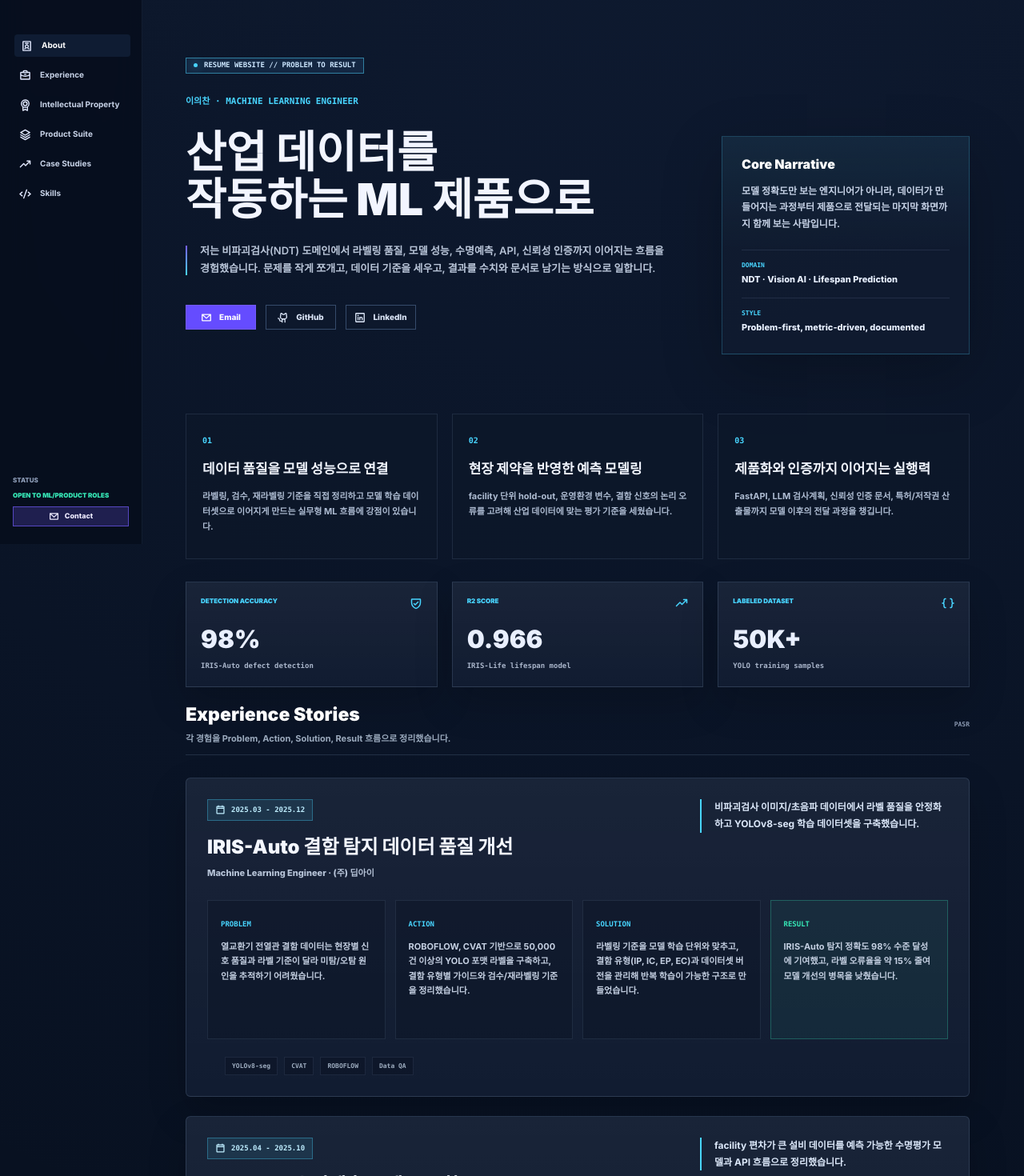
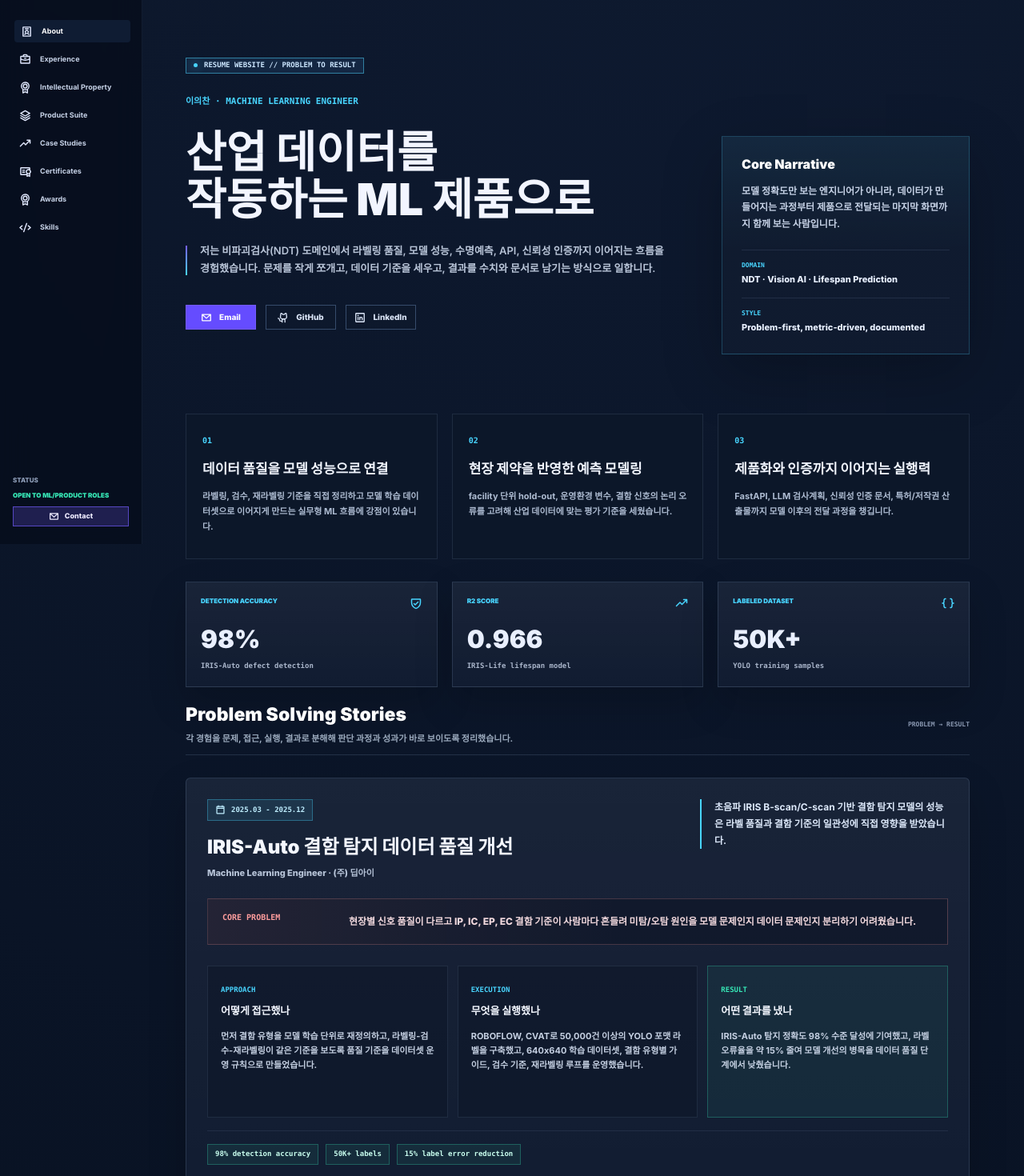
Before and after one commit to UICHANLEE/resume, a React (Vite) app: page / in a window 1280 px wide. Shown: the part 120-1590 px from the top of the page at 80% size. Built offline with nearby package versions, Linux system fonts and the light colour scheme.

Commit message:
Clarify problem solving outcomes

```diff
--- a/src/App.jsx
+++ b/src/App.jsx
@@ -25,6 +25,8 @@
   { id: "ip", label: "Intellectual Property", icon: Medal },
   { id: "products", label: "Product Suite", icon: Stack },
   { id: "cases", label: "Case Studies", icon: TrendUp },
+  { id: "certificates", label: "Certificates", icon: Certificate },
+  { id: "awards", label: "Awards", icon: Medal },
   { id: "skills", label: "Skills", icon: Code },
 ];
 
@@ -118,16 +120,17 @@
     role: "Machine Learning Engineer",
     company: "(주) 딥아이",
     title: "IRIS-Auto 결함 탐지 데이터 품질 개선",
-    summary:
-      "비파괴검사 이미지/초음파 데이터에서 라벨 품질을 안정화하고 YOLOv8-seg 학습 데이터셋을 구축했습니다.",
+    context:
+      "초음파 IRIS B-scan/C-scan 기반 결함 탐지 모델의 성능은 라벨 품질과 결함 기준의 일관성에 직접 영향을 받았습니다.",
     problem:
-      "열교환기 전열관 결함 데이터는 현장별 신호 품질과 라벨 기준이 달라 미탐/오탐 원인을 추적하기 어려웠습니다.",
-    action:
-      "ROBOFLOW, CVAT 기반으로 50,000건 이상의 YOLO 포맷 라벨을 구축하고, 결함 유형별 가이드와 검수/재라벨링 기준을 정리했습니다.",
-    solution:
-      "라벨링 기준을 모델 학습 단위와 맞추고, 결함 유형(IP, IC, EP, EC)과 데이터셋 버전을 관리해 반복 학습이 가능한 구조로 만들었습니다.",
+      "현장별 신호 품질이 다르고 IP, IC, EP, EC 결함 기준이 사람마다 흔들려 미탐/오탐 원인을 모델 문제인지 데이터 문제인지 분리하기 어려웠습니다.",
+    approach:
+      "먼저 결함 유형을 모델 학습 단위로 재정의하고, 라벨링-검수-재라벨링이 같은 기준을 보도록 품질 기준을 데이터셋 운영 규칙으로 만들었습니다.",
+    execution:
+      "ROBOFLOW, CVAT로 50,000건 이상의 YOLO 포맷 라벨을 구축했고, 640x640 학습 데이터셋, 결함 유형별 가이드, 검수 기준, 재라벨링 루프를 운영했습니다.",
     result:
-      "IRIS-Auto 탐지 정확도 98% 수준 달성에 기여했고, 라벨 오류율을 약 15% 줄여 모델 개선의 병목을 낮췄습니다.",
+      "IRIS-Auto 탐지 정확도 98% 수준 달성에 기여했고, 라벨 오류율을 약 15% 줄여 모델 개선의 병목을 데이터 품질 단계에서 낮췄습니다.",
+    impact: ["98% detection accuracy", "50K+ labels", "15% label error reduction"],
     tags: ["YOLOv8-seg", "CVAT", "ROBOFLOW", "Data QA"],
   },
   {
@@ -135,16 +138,17 @@
     role: "FT-Transformer & API Contributor",
     company: "(주) 딥아이",
     title: "IRIS-Life 수명예측 모델 고도화",
-    summary:
-      "facility 편차가 큰 설비 데이터를 예측 가능한 수명평가 모델과 API 흐름으로 정리했습니다.",
+    context:
+      "열교환기 수명평가는 단순 회귀 문제가 아니라 설비별 운전 조건과 facility 분포 차이를 반영해야 하는 산업 예측 문제였습니다.",
     problem:
-      "초기 수명예측 모델은 facility별 분포 차이와 feature 정의 문제로 성능 편차가 컸고, R2가 음수로 떨어지는 케이스도 있었습니다.",
-    action:
-      "33,300개 샘플, 57개 feature, 37개 facility 기준으로 데이터를 재구성하고 facility hold-out 분할과 샘플링 로직을 적용했습니다.",
-    solution:
-      "FT-Transformer 학습을 최적화하고 LifeEvaluator, 시각화 모듈, FastAPI 엔드포인트로 모델 결과를 제품 흐름에 연결했습니다.",
+      "초기 모델은 facility별 분포 차이와 feature 정의 문제로 성능 편차가 컸고, 일부 실험에서는 R2가 음수로 떨어져 모델 신뢰성을 설명하기 어려웠습니다.",
+    approach:
+      "모델 구조보다 먼저 데이터 분할 기준을 의심했습니다. 같은 설비가 학습/검증에 섞이지 않도록 facility hold-out 기준을 세우고 feature를 재정의했습니다.",
+    execution:
+      "33,300개 샘플, 57개 feature, 37개 facility 기준으로 데이터를 재구성하고, 샘플링 로직과 FT-Transformer 학습 설정을 반복 실험했습니다.",
     result:
-      "R2 0.966, RMSE 2.57, MAE 1.99, MAPE 4.24% 성능을 달성했고 수명평가 REST API와 LLM 검사계획 기능까지 확장했습니다.",
+      "R2 0.966, RMSE 2.57, MAE 1.99, MAPE 4.24% 성능을 달성했고 수명평가 REST API와 LLM 검사계획 기능까지 제품 흐름으로 연결했습니다.",
+    impact: ["R2 0.966", "RMSE 2.57", "MAPE 4.24%", "FastAPI delivery"],
     tags: ["FT-Transformer", "FastAPI", "Sampling", "LifeEvaluator"],
   },
   {
@@ -152,16 +156,17 @@
     role: "Reliability Documentation",
     company: "(주) 딥아이",
     title: "TTA AI 신뢰성 인증 대응",
-    summary:
-      "모델 성능뿐 아니라 신뢰성, 위험관리, 설명가능성 문서를 제품 품질 체계 안에 정리했습니다.",
+    context:
+      "산업용 AI는 정확도만 높아서는 도입되기 어렵고, 실패 원인과 위험 통제 근거를 문서로 설명할 수 있어야 했습니다.",
     problem:
-      "산업용 AI는 정확도 외에도 위험관리, 문서 완성도, 환경 영향, 현장 QA 근거를 인증 관점에서 설명해야 했습니다.",
-    action:
-      "ISO/IEC 23894 기반 위험관리계획서와 위험관리대장을 작성하고, TTA 중간심사 회의록과 시스템 설명 자료를 정리했습니다.",
-    solution:
-      "결함 검출 실패 원인, Random Forest 기반 XAI, 탄소/전력 모니터링 등 평가 항목별 근거를 인증 문서에 연결했습니다.",
+      "TTA 신뢰성 인증에서는 모델 성능, 위험관리, 설명가능성, 환경 영향, 현장 QA 근거를 각각 따로가 아니라 하나의 품질 체계로 설명해야 했습니다.",
+    approach:
+      "인증 항목을 먼저 분해한 뒤, 각 항목이 실제 시스템의 어떤 데이터, 모델, 운영 문서와 연결되는지 추적 가능한 구조로 정리했습니다.",
+    execution:
+      "ISO/IEC 23894 기반 위험관리계획서와 위험관리대장을 작성하고, 결함 미검출 원인, Random Forest 기반 XAI, 탄소/전력 모니터링 근거를 문서화했습니다.",
     result:
       "2025.08.05 TTA 신뢰성 중간심사를 통과했고, 문서 완성도와 위험도 커스터마이징 측면에서 긍정 평가를 받았습니다.",
+    impact: ["TTA mid-review passed", "ISO/IEC 23894", "XAI evidence", "Risk docs"],
     tags: ["TTA", "ISO/IEC 23894", "XAI", "Risk Management"],
   },
   {
@@ -169,16 +174,17 @@
     role: "E-commerce Operator",
     company: "구매대행 온라인 쇼핑몰",
     title: "상품 카테고리 표준화와 운영 자동화",
-    summary:
-      "실제 커머스 운영 경험을 통해 데이터 분류, 속성 정리, 자동화의 필요성을 몸으로 익혔습니다.",
+    context:
+      "쇼핑몰 운영은 상품명, 속성, 카테고리의 작은 불일치가 노출 품질과 반복 업무량으로 바로 이어지는 데이터 운영 문제였습니다.",
     problem:
       "여러 판매 채널의 상품명, 속성, 카테고리 기준이 달라 중복 등록과 검색 정확도 저하가 반복됐습니다.",
-    action:
-      "토스쇼핑, 스마트스토어, 쿠팡윙, ESM+ 운영 데이터를 비교하며 중복/모호 카테고리를 계층 구조로 재정리했습니다.",
-    solution:
-      "상품명, 속성, 카테고리 기준을 표준화하고 자동 등록/수집 파이프라인 아이디어를 개인 프로젝트로 확장했습니다.",
+    approach:
+      "채널별 기준을 그대로 맞추기보다, 공통 상품 속성과 카테고리 계층을 먼저 정의해 중복과 모호성을 줄이는 방향으로 접근했습니다.",
+    execution:
+      "토스쇼핑, 스마트스토어, 쿠팡윙, ESM+ 운영 데이터를 비교하며 중복/모호 카테고리를 재분류하고, 자동 등록/수집 파이프라인 아이디어로 확장했습니다.",
     result:
       "중복 카테고리를 약 30% 줄이고 분류 일관성을 95% 이상으로 끌어올려 운영 효율과 검색 품질을 개선했습니다.",
+    impact: ["30% duplicate reduction", "95%+ consistency", "multi-channel ops"],
     tags: ["Commerce", "Taxonomy", "Automation", "Operations"],
   },
 ];
@@ -187,23 +193,47 @@
   {
     title: "Data Integrity & Facility Split",
     problem: "동일 facility와 파일명이 서로 다른 폴더에 중복되어 학습/검증 데이터가 섞일 위험이 있었습니다.",
-    action: "facility + 파일명 6자리 기준 매핑 테이블을 만들고 공통 facility 103개만 필터링했습니다.",
+    action: "데이터 누수를 먼저 의심하고 facility + 파일명 6자리 기준 매핑 테이블을 만들어 공통 facility 103개만 필터링했습니다.",
     result: "데이터 누수를 줄이고 수명예측 모델 평가를 facility 단위 hold-out 기준으로 안정화했습니다.",
     metric: "103 facilities",
   },
   {
     title: "SVR Performance Optimization",
     problem: "자동평가 파이프라인에서 SVR 처리 시간이 길어 현장 QA 반복 속도가 떨어졌습니다.",
-    action: "n_jobs, epsilon, C 값을 조정하고 KernelRidge/FastPoly 대체 모델을 비교했습니다.",
+    action: "성능 병목을 모델 정확도와 처리 시간으로 나누고 n_jobs, epsilon, C 튜닝과 KernelRidge/FastPoly 대체 모델을 비교했습니다.",
     result: "기준 처리 시간을 35초에서 22초로 줄였고, 대체 모델에서는 25초에서 6초까지 단축 가능성을 확인했습니다.",
     metric: "35s -> 22s",
   },
   {
     title: "FT-Transformer Model Recovery",
     problem: "초기 모델은 facility 편차와 feature 품질 문제로 R2가 낮거나 음수로 흔들렸습니다.",
-    action: "feature 정의, 샘플링, 분할 기준, 하이퍼파라미터를 재점검하며 실험 로그를 축적했습니다.",
+    action: "모델만 교체하지 않고 feature 정의, 샘플링, 분할 기준, 하이퍼파라미터를 순서대로 분리해 실험 로그를 축적했습니다.",
     result: "R2 0.847에서 0.966까지 끌어올려 산업 데이터 예측 모델로 설명 가능한 성능을 만들었습니다.",
     metric: "R2 0.966",
+  },
+];
+
+const certificates = [
+  {
+    name: "ADsP",
+    fullName: "데이터분석 준전문가",
+    date: "2024.09.06",
+    note: "데이터 분석 기본기와 통계/모델링 기반 역량을 검증한 자격입니다.",
+  },
+  {
+    name: "SQLD",
+    fullName: "SQL 개발자",
+    date: "2025.04.05",
+    note: "데이터 모델링, SQL 작성, 관계형 데이터베이스 이해를 검증한 자격입니다.",
+  },
+];
+
+const awards = [
+  {
+    name: "2024 동남권 LINC3.0 글로벌 창업 노마드 캠프 우수상",
+    team: "Keepu",
+    date: "2024.08.28 - 2024.08.31",
+    note: "창업 아이디어를 팀 단위로 구체화하고 발표해 우수상으로 인정받았습니다.",
   },
 ];
 
@@ -373,10 +403,10 @@
         <section className="section-panel experience-section" id="experience">
           <div className="section-heading">
             <div>
-              <h2>Experience Stories</h2>
-              <p>각 경험을 Problem, Action, Solution, Result 흐름으로 정리했습니다.</p>
+              <h2>Problem Solving Stories</h2>
+              <p>각 경험을 문제, 접근, 실행, 결과로 분해해 판단 과정과 성과가 바로 보이도록 정리했습니다.</p>
             </div>
-            <span>PASR</span>
+            <span>Problem → Result</span>
           </div>
 
           <div className="story-list">
@@ -393,14 +423,24 @@
                       {entry.role} · {entry.company}
                     </p>
                   </div>
-                  <strong>{entry.summary}</strong>
+                  <strong>{entry.context}</strong>
+                </div>
+
+                <div className="problem-strip">
+                  <span>Core Problem</span>
+                  <p>{entry.problem}</p>
                 </div>
 
                 <div className="pasr-grid">
-                  <StoryStep label="Problem" text={entry.problem} />
-                  <StoryStep label="Action" text={entry.action} />
-                  <StoryStep label="Solution" text={entry.solution} />
-                  <StoryStep label="Result" text={entry.result} highlight />
+                  <StoryStep label="Approach" title="어떻게 접근했나" text={entry.approach} />
+                  <StoryStep label="Execution" title="무엇을 실행했나" text={entry.execution} />
+                  <StoryStep label="Result" title="어떤 결과를 냈나" text={entry.result} highlight />
+                </div>
+
+                <div className="impact-row" aria-label={`${entry.title} outcomes`}>
+                  {entry.impact.map((item) => (
+                    <span key={item}>{item}</span>
+                  ))}
                 </div>
 
                 <div className="tag-row">
@@ -488,10 +528,54 @@
                   <strong>{study.metric}</strong>
                 </header>
                 <div className="case-steps">
-                  <StoryStep label="Problem" text={study.problem} />
-                  <StoryStep label="Action" text={study.action} />
-                  <StoryStep label="Result" text={study.result} highlight />
+                  <StoryStep label="Problem" title="무엇이 문제였나" text={study.problem} />
+                  <StoryStep label="Approach" title="어떻게 접근했나" text={study.action} />
+                  <StoryStep label="Result" title="결과는 무엇인가" text={study.result} highlight />
                 </div>
+              </article>
+            ))}
+          </div>
+        </section>
+
+        <section className="section-panel credentials-section" id="certificates">
+          <div className="section-heading">
+            <div>
+              <h2>Certificates</h2>
+              <p>데이터 분석과 SQL 역량을 검증한 자격증입니다.</p>
+            </div>
+            <span>verified</span>
+          </div>
+
+          <div className="credential-grid">
+            {certificates.map((certificate) => (
+              <article className="credential-card" key={certificate.name}>
+                <span>{certificate.date}</span>
+                <h3>{certificate.name}</h3>
+                <strong>{certificate.fullName}</strong>
+                <p>{certificate.note}</p>
+              </article>
+            ))}
+          </div>
+        </section>
+
+        <section className="section-panel credentials-section" id="awards">
+          <div className="section-heading">
+            <div>
+              <h2>Awards</h2>
+              <p>팀 프로젝트와 창업 아이디어 실행력을 인정받은 수상 이력입니다.</p>
+            </div>
+            <span>achievement</span>
+          </div>
+
+          <div className="award-list">
+            {awards.map((award) => (
+              <article className="award-card" key={award.name}>
+                <div>
+                  <span>{award.date}</span>
+                  <h3>{award.name}</h3>
+                  <strong>Team {award.team}</strong>
+                </div>
+                <p>{award.note}</p>
               </article>
             ))}
           </div>
@@ -542,10 +626,11 @@
   );
 }
 
-function StoryStep({ label, text, highlight = false }) {
+function StoryStep({ label, title, text, highlight = false }) {
   return (
     <div className={highlight ? "story-step highlight" : "story-step"}>
       <span>{label}</span>
+      {title ? <strong>{title}</strong> : null}
       <p>{text}</p>
     </div>
   );
--- a/src/styles.css
+++ b/src/styles.css
@@ -102,8 +102,8 @@
 
 .side-nav {
   display: grid;
-  gap: 9px;
-  margin-top: 64px;
+  gap: 7px;
+  margin-top: 46px;
 }
 
 .side-nav a {
@@ -113,7 +113,7 @@
   min-height: 28px;
   border-radius: 4px;
   color: #c8d3e8;
-  font-size: 10px;
+  font-size: 9px;
   font-weight: 700;
   letter-spacing: 0;
   padding: 6px 8px;
@@ -534,16 +534,45 @@
   padding-left: 16px;
 }
 
+.problem-strip {
+  display: grid;
+  grid-template-columns: 140px 1fr;
+  gap: 18px;
+  align-items: start;
+  margin-top: 24px;
+  border: 1px solid rgba(255, 157, 157, 0.22);
+  background:
+    linear-gradient(90deg, rgba(255, 157, 157, 0.08), transparent 56%),
+    rgba(6, 13, 27, 0.36);
+  padding: 18px;
+}
+
+.problem-strip span {
+  color: var(--rose);
+  font-family: "SFMono-Regular", Consolas, monospace;
+  font-size: 10px;
+  font-weight: 950;
+  text-transform: uppercase;
+}
+
+.problem-strip p {
+  margin: 0;
+  color: #f1d8dd;
+  font-size: 12px;
+  font-weight: 800;
+  line-height: 1.68;
+}
+
 .pasr-grid,
 .case-steps {
   display: grid;
-  grid-template-columns: repeat(4, minmax(0, 1fr));
+  grid-template-columns: repeat(3, minmax(0, 1fr));
   gap: 12px;
   margin-top: 26px;
 }
 
 .story-step {
-  min-height: 174px;
+  min-height: 190px;
   border: 1px solid rgba(143, 166, 205, 0.13);
   background: rgba(6, 13, 27, 0.28);
   padding: 16px;
@@ -566,12 +595,40 @@
   color: var(--green);
 }
 
+.story-step strong {
+  display: block;
+  margin-top: 12px;
+  color: #f3f7ff;
+  font-size: 13px;
+  font-weight: 950;
+  line-height: 1.35;
+}
+
 .story-step p {
   margin: 12px 0 0;
   color: #c5d0e2;
   font-size: 11px;
   font-weight: 700;
   line-height: 1.66;
+}
+
+.impact-row {
+  display: flex;
+  flex-wrap: wrap;
+  gap: 9px;
+  margin-top: 16px;
+  border-top: 1px solid rgba(143, 166, 205, 0.12);
+  padding-top: 16px;
+}
+
+.impact-row span {
+  border: 1px solid rgba(54, 231, 182, 0.28);
+  background: rgba(54, 231, 182, 0.07);
+  color: #c9ffef;
+  font-family: "SFMono-Regular", Consolas, monospace;
+  font-size: 9px;
+  font-weight: 950;
+  padding: 7px 9px;
 }
 
 .timeline {
@@ -977,6 +1034,74 @@
   margin-top: 126px;
 }
 
+.credentials-section {
+  margin-top: 126px;
+}
+
+.credential-grid {
+  display: grid;
+  grid-template-columns: repeat(2, minmax(0, 1fr));
+  gap: 18px;
+}
+
+.credential-card,
+.award-card {
+  border: 1px solid var(--line);
+  border-radius: 6px;
+  background:
+    linear-gradient(180deg, rgba(255, 255, 255, 0.035), transparent),
+    var(--panel-2);
+  padding: 22px;
+  box-shadow: 0 20px 48px rgba(0, 0, 0, 0.18);
+}
+
+.credential-card span,
+.award-card span {
+  color: var(--cyan);
+  font-family: "SFMono-Regular", Consolas, monospace;
+  font-size: 9px;
+  font-weight: 950;
+}
+
+.credential-card h3,
+.award-card h3 {
+  margin: 14px 0 0;
+  color: #ffffff;
+  font-size: 25px;
+  font-weight: 950;
+  line-height: 1.2;
+}
+
+.credential-card strong,
+.award-card strong {
+  display: block;
+  margin-top: 8px;
+  color: #dce7f8;
+  font-size: 12px;
+  font-weight: 900;
+}
+
+.credential-card p,
+.award-card p {
+  margin: 16px 0 0;
+  color: #aebcd2;
+  font-size: 11px;
+  font-weight: 750;
+  line-height: 1.7;
+}
+
+.award-list {
+  display: grid;
+  gap: 18px;
+}
+
+.award-card {
+  display: grid;
+  grid-template-columns: minmax(0, 1fr) 320px;
+  gap: 28px;
+  align-items: start;
+}
+
 .search-box {
   display: flex;
   align-items: center;
@@ -1116,6 +1241,11 @@
     grid-template-columns: repeat(2, minmax(0, 1fr));
   }
 
+  .problem-strip,
+  .award-card {
+    grid-template-columns: 1fr;
+  }
+
   .case-content {
     grid-template-columns: 1fr;
   }
@@ -1222,6 +1352,7 @@
 
   .band,
   #products,
+  .credentials-section,
   #skills {
     margin-top: 82px;
   }
@@ -1246,6 +1377,10 @@
 
   .story-step {
     min-height: auto;
+  }
+
+  .credential-grid {
+    grid-template-columns: 1fr;
   }
 
   .skill-grid {
```
Also changed, not shown: 1 other file (tests, documents, lock files or other folders).
